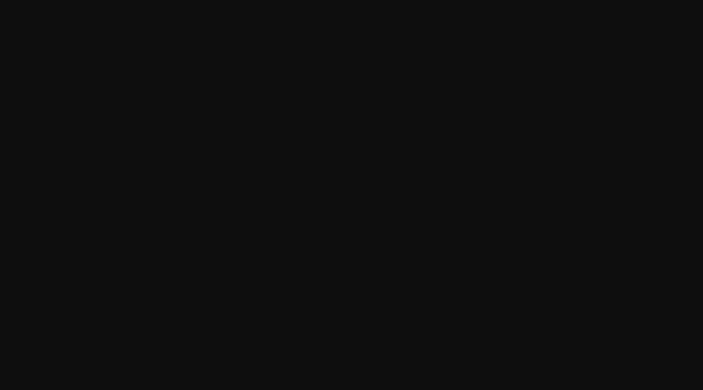
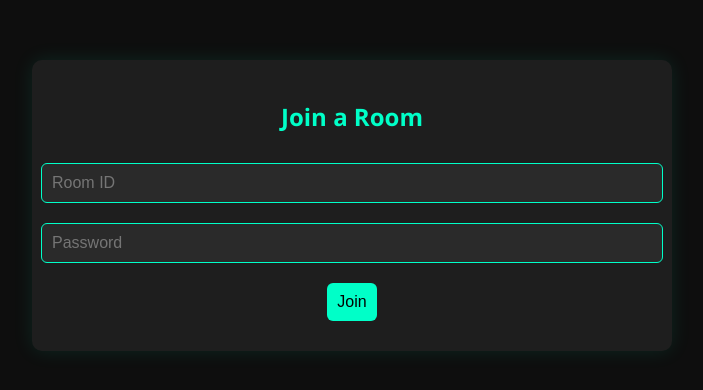
Before and after one commit to dantewarhola/secure-chat-web, a React (Create React App) app in the folder client/: page /join in a window 1280 px wide. Before the commit this address had no page. Shown: the top 390 px of the page, without its empty margins (288-991 px from the left). Built offline with nearby package versions, Linux system fonts and the light colour scheme.

Commit message:
Fixed error where user could not enter room id and password

```diff
--- a/client/src/App.tsx
+++ b/client/src/App.tsx
@@ -16,6 +16,7 @@ export default function App() {
         <Route path="/" element={<Login />} />
         <Route path="/ask" element={<Ask />} />
         <Route path="/lobby" element={<Lobby />} />
+        <Route path="/join" element={<Join />} />
         <Route path="/join/:roomId" element={<Join />} />
         <Route path="/create" element={<Create />} />
         <Route path="/chat" element={<Chat />} />
--- a/client/src/pages/Chat.tsx
+++ b/client/src/pages/Chat.tsx
@@ -49,7 +49,7 @@ export default function Chat() {
   };
 
   return (
-    <div className="container">
+    <div className="message-box">
       <h2>
         Room: <em>{roomId}</em> (You: <em>{userId}</em>)
       </h2>
--- a/client/src/pages/Join.tsx
+++ b/client/src/pages/Join.tsx
@@ -1,25 +1,27 @@
-import { useParams, useNavigate } from 'react-router-dom';
 import { useState } from 'react';
+import { useNavigate } from 'react-router-dom';
 import { socket } from '../socket';
 import '../styles.css';
 
 export default function Join() {
-  const { roomId: routeRoomId } = useParams<{ roomId: string }>(); // roomId from URL if it exists
-  const [inputRoomId, setInputRoomId] = useState(routeRoomId || '');
-  const [inputPassword, setInputPassword] = useState('');
+  const [roomId, setRoomId] = useState('');
+  const [password, setPassword] = useState('');
   const navigate = useNavigate();
 
   const handleJoin = () => {
     const userId = localStorage.getItem('userId');
-    sessionStorage.setItem('roomId', inputRoomId);
-    sessionStorage.setItem('roomPassword', inputPassword);
+    if (!roomId || !password || !userId) return;
+
+    sessionStorage.setItem('roomId', roomId);
+    sessionStorage.setItem('roomPassword', password);
 
     socket.connect();
-    socket.emit('join', { roomId: inputRoomId, password: inputPassword });
+    socket.emit('join', { roomId, password });
 
     socket.on('join_success', () => {
       navigate('/chat');
     });
+
     socket.on('join_error', ({ message }) => {
       alert(`Could not join: ${message}`);
       socket.disconnect();
@@ -31,16 +33,16 @@ export default function Join() {
       <h2>Join a Room</h2>
       <input
         placeholder="Room ID"
-        value={inputRoomId}
-        onChange={(e) => setInputRoomId(e.target.value)}
+        value={roomId}
+        onChange={(e) => setRoomId(e.target.value)}
       />
       <input
         type="password"
         placeholder="Password"
-        value={inputPassword}
-        onChange={(e) => setInputPassword(e.target.value)}
+        value={password}
+        onChange={(e) => setPassword(e.target.value)}
       />
-      <button onClick={handleJoin} disabled={!inputRoomId || !inputPassword}>
+      <button onClick={handleJoin} disabled={!roomId || !password}>
         Join
       </button>
     </div>
--- a/client/src/styles.css
+++ b/client/src/styles.css
@@ -65,8 +65,16 @@ body {
     height: 80px;
     background-color: #2a2a2a;
     color: white;
+    outline: none;
+    border: none;
     border: 1px solid #00ffc8;
     border-radius: 6px;
     padding: 10px;
     font-size: 16px;
   }
+
+
+  .message-box {
+    text-align: left;
+    padding-left: 20px;
+  }
```
